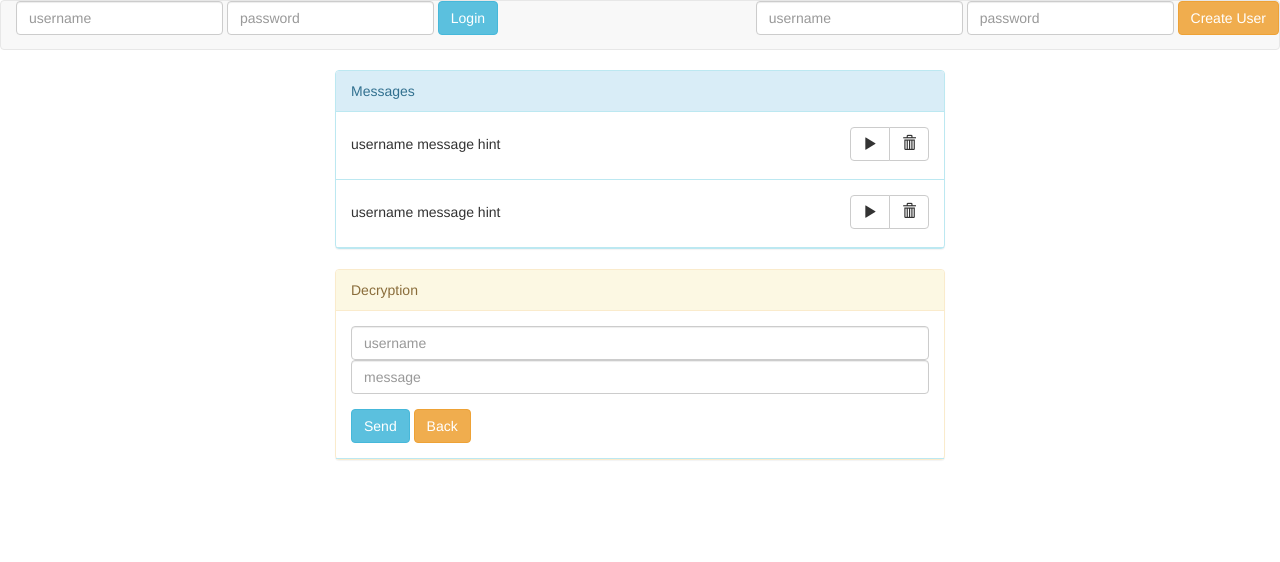
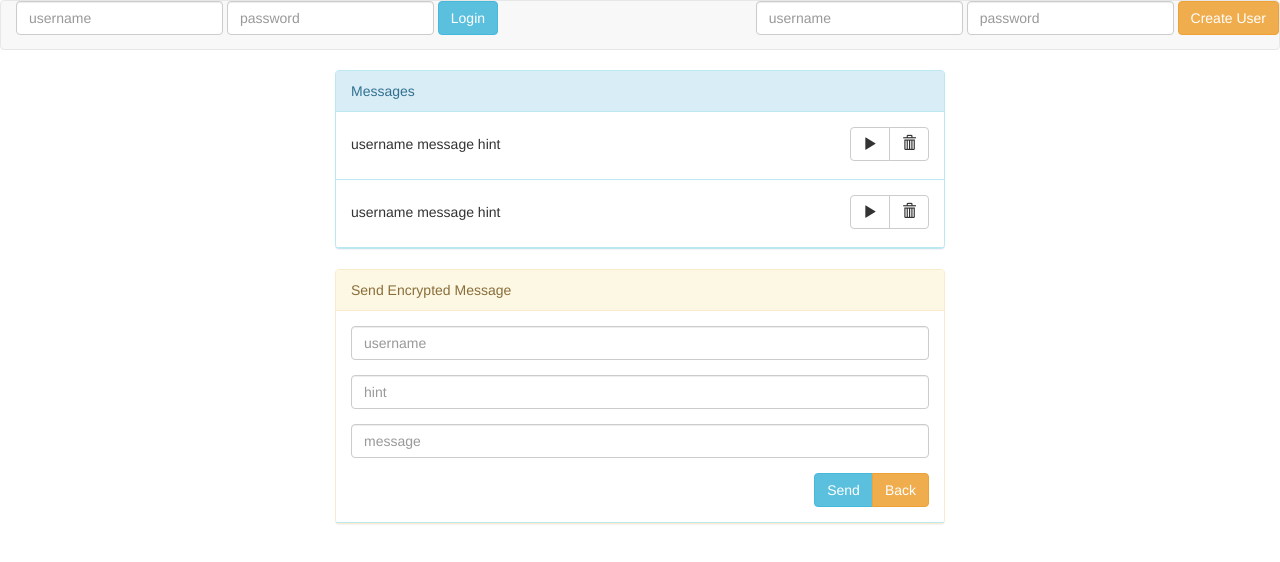
Before and after one commit to TIY-Charleston-Front-End-February2016/crypto, a website: page public/index.html in a window 1280 px wide. Drawn offline with nearby package versions, Linux system fonts and the light colour scheme.

Commit message:
fixed encrypted message form

```diff
--- a/public/index.html
+++ b/public/index.html
@@ -50,17 +50,24 @@
       </div>
     </div>
 
-    <div class="homepage col-md-6 col-md-offset-3 col-sm-6 col-sm-offset-3">
+    <div class="sendMsg col-md-6 col-md-offset-3 col-sm-6 col-sm-offset-3">
       <div class="panel panel-warning">
-        <div class="panel-heading">Decryption</div>
+        <div class="panel-heading">Send Encrypted Message</div>
           <div class="message panel-body">
             <form class="decrypt" role="form" action="index.html" method="post">
               <div class="form-group">
-                <input type="text" class="form-control username" name="name" placeholder="username">
-                <input type="text" class="form-control password" name="name" placeholder="message">
+                <input type="text" class="form-control recipient" name="recipient" placeholder="username">
               </div>
-              <button type="submit" class="btn btn-info sendMsg">Send</button>
-              <button type="submit" class="btn btn-warning back">Back</button>
+              <div class="form-group">
+                <input type="text" class="form-control hint" name="hint" placeholder="hint">
+              </div>
+              <div class="form-group">
+                <input type="text" class="form-control message" name="message" placeholder="message">
+              </div>
+              <div class="btn-group sendMsgBtns">
+                <button type="submit" class="btn btn-info sendMsg">Send</button>
+                <button type="submit" class="btn btn-warning back">Back</button>
+              </div>
             </form>
           </div>
         </div>
--- a/public/styles/styles.scss
+++ b/public/styles/styles.scss
@@ -23,3 +23,9 @@ div.message {
     float: right;
   }
 }
+
+div.sendMsg {
+  .sendMsgBtns {
+    float: right;
+  }
+}
```
Also changed, not shown: public/styles/styles.css.
